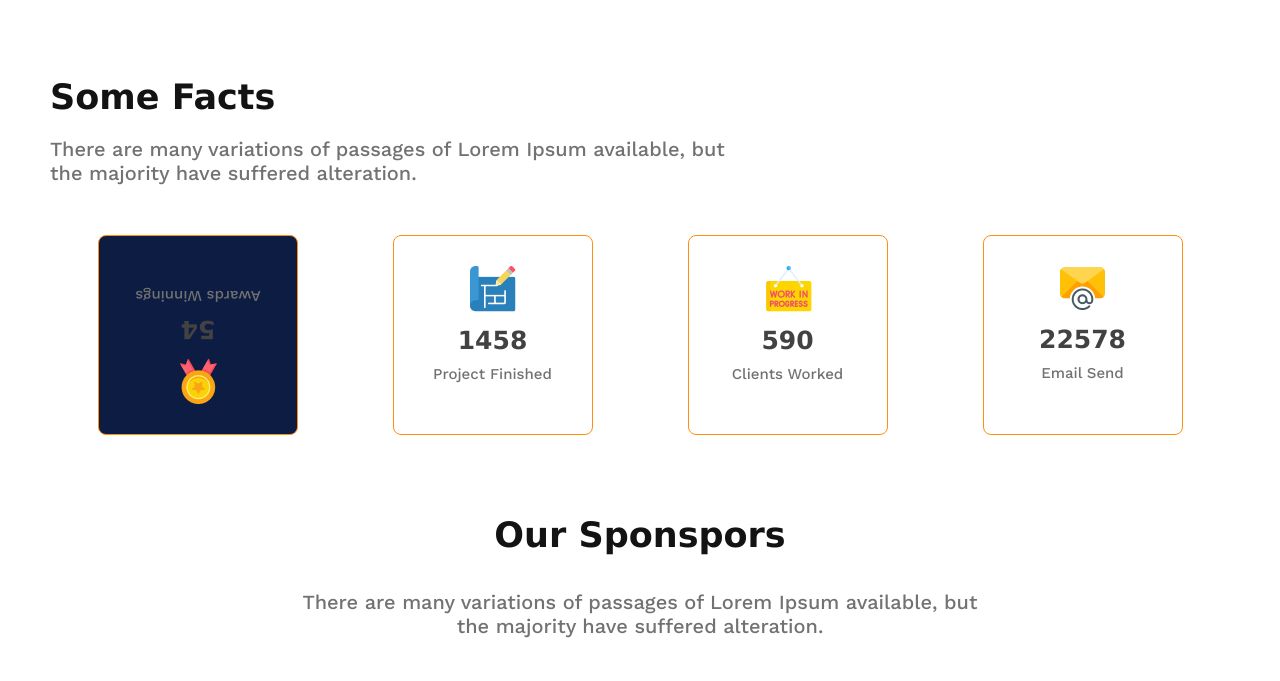
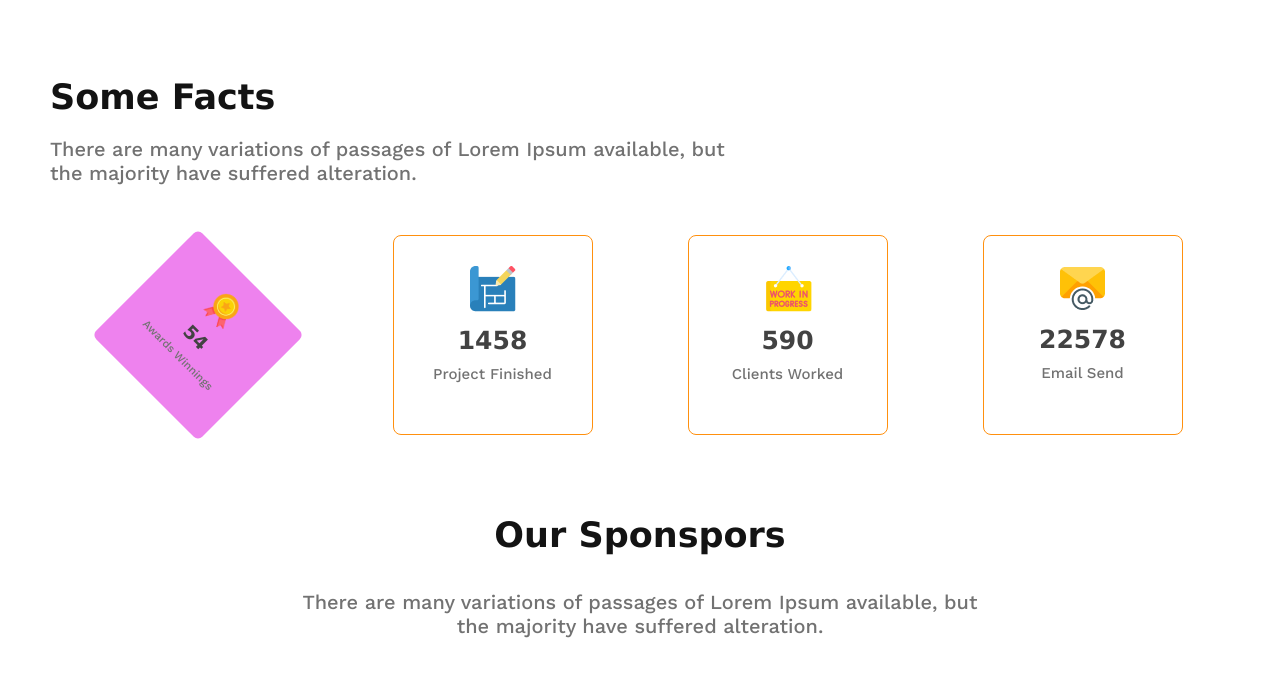
Before and after one commit to MozammelHosen/G3-Architects, a plain HTML site: page index.html in a window 1280 px wide. In both pictures the pointer is over the element 197 px from the left and 3306 px from the top of the page. Shown: the part 2971-3652 px from the top of the page. Drawn offline with nearby package versions, Linux system fonts and the light colour scheme.

Commit message:
rotate added

```diff
--- a/style.css
+++ b/style.css
@@ -336,13 +336,13 @@ body {
     border: 1px solid #FF900E;
     border-radius: 8px;
     padding: 30px;
-    /* transform: rotate(90deg); */
     text-align: center;
 }
 
 .awards-container:hover {
-    background-color: #0c1c42;
-    transform: rotate(180deg);
+    border: none;
+    background-color: violet;
+    transform: rotate(45deg) scale(0.75);
 }
 
 .awards-container h3 {
```
